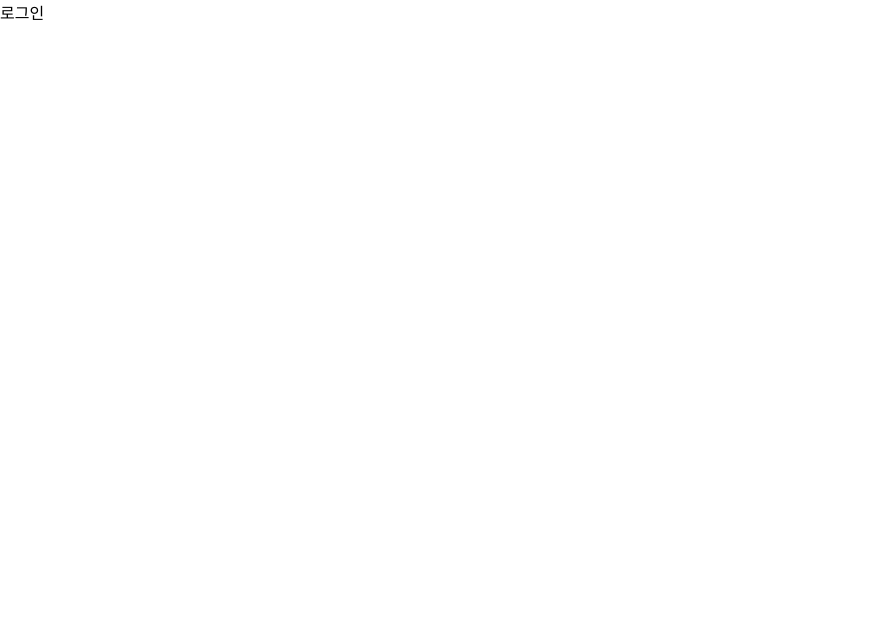
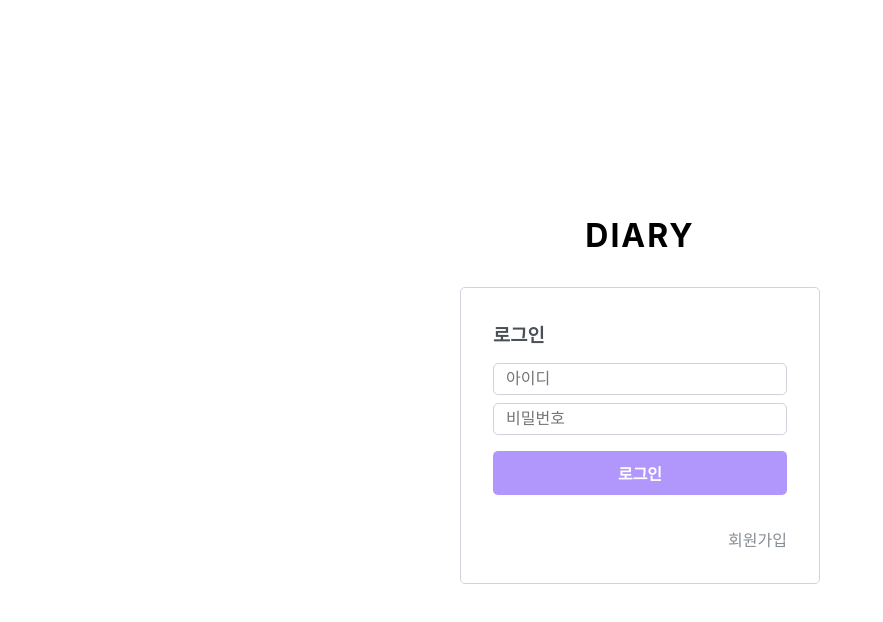
Before and after one commit to mxnxa/diary, a React (Create React App) app: page /login in a window 1280 px wide. Shown: the top 622 px of the page, without its empty margins (0-883 px from the left). Built offline with nearby package versions, Linux system fonts and the light colour scheme.

Commit message:
로그인/회원가입 UI 구현

```diff
--- a/src/App.js
+++ b/src/App.js
@@ -1,12 +1,27 @@
 import { Route, Routes } from "react-router-dom";
+import { createGlobalStyle } from "styled-components";
 import CalendarPage from "./pages/CalendarPage";
 import LoginPage from "./pages/LoginPage";
 import RegisterPage from "./pages/RegisterPage";
 import WritePage from "./pages/WritePage";
 
+const GlobalStyle = createGlobalStyle`
+  *{
+    box-sizing: border-box;
+    margin: 0;
+    padding: 0;
+  }
+
+  a{
+    text-decoration: none;
+    color: inherit;
+  }
+`;
+
 function App() {
   return (
     <>
+      <GlobalStyle />
       <Routes>
         <Route path="/" element={<CalendarPage />} />
         <Route path="/login" element={<LoginPage />} />
--- /dev/null
+++ b/src/components/auth/AuthForm.js
@@ -0,0 +1,84 @@
+import React from "react";
+import { Link } from "react-router-dom";
+import styled from "styled-components";
+import palette from "../../lib/styles/palette";
+import Button from "../common/Button";
+
+const AuthFormBlock = styled.div`
+  h3 {
+    color: ${palette.gray[7]};
+    margin-bottom: 1rem;
+  }
+`;
+
+const StyledInput = styled.input`
+  width: 100%;
+  font-size: 1rem;
+  border: 1px solid ${palette.gray[4]};
+  border-radius: 5px;
+  outline: none;
+  padding: 6px 12px;
+
+  &:focus {
+    border: 1px solid ${palette.violet[4]};
+  }
+  & + & {
+    margin-top: 0.5rem;
+  }
+`;
+
+const Footer = styled.div`
+  margin-top: 2rem;
+  text-align: right;
+
+  a {
+    color: ${palette.gray[6]};
+
+    &:hover {
+      color: ${palette.gray[8]};
+      text-decoration: underline;
+    }
+  }
+`;
+
+const ButtonWithMarginTop = styled(Button)`
+  margin-top: 1rem;
+`;
+
+const textMap = {
+  login: "로그인",
+  register: "회원가입",
+};
+
+function AuthForm({ type }) {
+  const text = textMap[type];
+
+  return (
+    <AuthFormBlock>
+      <h3>{text}</h3>
+      <form>
+        <StyledInput type="text" name="username" placeholder="아이디" />
+        <StyledInput type="password" name="password" placeholder="비밀번호" />
+        {type === "register" && (
+          <StyledInput
+            type="password"
+            name="passwordConfirm"
+            placeholder="비밀번호 확인"
+          />
+        )}
+        <ButtonWithMarginTop fullWidth violet>
+          {text}
+        </ButtonWithMarginTop>
+      </form>
+      <Footer>
+        {type === "login" ? (
+          <Link to="/register">회원가입</Link>
+        ) : (
+          <Link to="/login">로그인</Link>
+        )}
+      </Footer>
+    </AuthFormBlock>
+  );
+}
+
+export default AuthForm;
--- /dev/null
+++ b/src/components/auth/AuthTemplate.js
@@ -0,0 +1,43 @@
+import React from "react";
+import { Link } from "react-router-dom";
+import styled from "styled-components";
+import palette from "../../lib/styles/palette";
+
+const AuthTemplateBlock = styled.div`
+  height: 100vh;
+  display: flex;
+  flex-direction: column;
+  justify-content: center;
+  align-items: center;
+
+  .logo-area {
+    /* color: ${palette.violet[4]}; */
+    display: block;
+    text-align: center;
+    font-size: 2rem;
+    font-weight: 700;
+    letter-spacing: 2px;
+    margin-bottom: 2rem;
+  }
+`;
+
+const WhiteBox = styled.div`
+  width: 360px;
+  padding: 2rem;
+  background: #fff;
+  border-radius: 5px;
+  border: 1px solid ${palette.gray[4]};
+`;
+
+function AuthTemplate({ children }) {
+  return (
+    <AuthTemplateBlock>
+      <div className="logo-area">
+        <Link to="/">DIARY</Link>
+      </div>
+      <WhiteBox>{children}</WhiteBox>
+    </AuthTemplateBlock>
+  );
+}
+
+export default AuthTemplate;
--- /dev/null
+++ b/src/components/common/Button.js
@@ -0,0 +1,42 @@
+import React from "react";
+import styled, { css } from "styled-components";
+import palette from "../../lib/styles/palette";
+
+const StyledButton = styled.button`
+  border: none;
+  border-radius: 5px;
+  font-size: 1rem;
+  font-weight: 700;
+  color: #fff;
+  padding: 0.25rem 1rem;
+  outline: none;
+  cursor: pointer;
+  background: ${palette.gray[8]};
+
+  &:hover {
+    background: ${palette.gray[6]};
+  }
+
+  ${({ fullWidth }) =>
+    fullWidth &&
+    css`
+      width: 100%;
+      padding: 0.6rem 0;
+    `}
+
+  ${(props) =>
+    props.violet &&
+    css`
+      background: ${palette.violet[3]};
+
+      &:hover {
+        background: ${palette.violet[4]};
+      }
+    `}
+`;
+
+function Button(props) {
+  return <StyledButton {...props} />;
+}
+
+export default Button;
--- /dev/null
+++ b/src/jsconfig.json
@@ -0,0 +1,5 @@
+{
+  "compilerOptions": {
+    "target": "ES6"
+  }
+}
--- /dev/null
+++ b/src/lib/styles/palette.js
@@ -0,0 +1,54 @@
+// source: https://yeun.github.io/open-color/
+
+const palette = {
+  gray: [
+    "#f8f9fa",
+    "#f1f3f5",
+    "#e9ecef",
+    "#dee2e6",
+    "#ced4da",
+    "#adb5bd",
+    "#868e96",
+    "#495057",
+    "#343a40",
+    "#212529",
+  ],
+  cyan: [
+    "#e3fafc",
+    "#c5f6fa",
+    "#99e9f2",
+    "#66d9e8",
+    "#3bc9db",
+    "#22b8cf",
+    "#15aabf",
+    "#1098ad",
+    "#0c8599",
+    "#0b7285",
+  ],
+  violet: [
+    "#f3f0ff",
+    "#e5dbff",
+    "#d0bfff",
+    "#b197fc",
+    "#9775fa",
+    "#845ef7",
+    "#7950f2",
+    "#7048e8",
+    "#6741d9",
+    "#5f3dc4",
+  ],
+  green: [
+    "#ebfbee",
+    "#d3f9d8",
+    "#b2f2bb",
+    "#8ce99a",
+    "#69db7c",
+    "#51cf66",
+    "#40c057",
+    "#37b24d",
+    "#2f9e44",
+    "#2b8a3e",
+  ],
+};
+
+export default palette;
--- a/src/pages/CalendarPage.js
+++ b/src/pages/CalendarPage.js
@@ -1,7 +1,12 @@
 import React from "react";
+import Button from "../components/common/Button";
 
 function CalendarPage() {
-  return <div>캘린더</div>;
+  return (
+    <div>
+      <Button>버튼</Button>
+    </div>
+  );
 }
 
 export default CalendarPage;
--- a/src/pages/LoginPage.js
+++ b/src/pages/LoginPage.js
@@ -1,7 +1,13 @@
 import React from "react";
+import AuthForm from "../components/auth/AuthForm";
+import AuthTemplate from "../components/auth/AuthTemplate";
 
 function LoginPage() {
-  return <div>로그인</div>;
+  return (
+    <AuthTemplate>
+      <AuthForm type="login" />
+    </AuthTemplate>
+  );
 }
 
 export default LoginPage;
--- a/src/pages/RegisterPage.js
+++ b/src/pages/RegisterPage.js
@@ -1,7 +1,13 @@
 import React from "react";
+import AuthForm from "../components/auth/AuthForm";
+import AuthTemplate from "../components/auth/AuthTemplate";
 
 function RegisterPage() {
-  return <div>회원가입</div>;
+  return (
+    <AuthTemplate>
+      <AuthForm type="register" />
+    </AuthTemplate>
+  );
 }
 
 export default RegisterPage;
```
